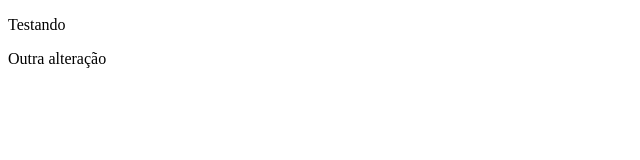
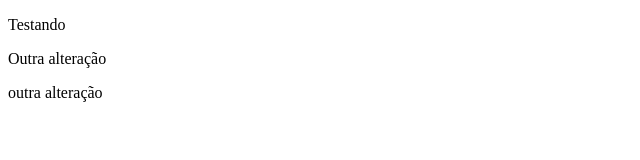
Before and after one commit to Giovanna1932/Pratica1, a plain HTML site: page index.html in a window 1280 px wide. Shown: the whole page, without its empty margins (0-640 px from the left). Drawn offline with Linux system fonts and the light colour scheme.

Commit message:
Update index.html

```diff
--- a/index.html
+++ b/index.html
@@ -9,6 +9,7 @@
 <body>
     <p>Testando</p>
     <p>Outra alteração</p>
+    <p>outra alteração</p>
 
 </body>
 </html>
```
